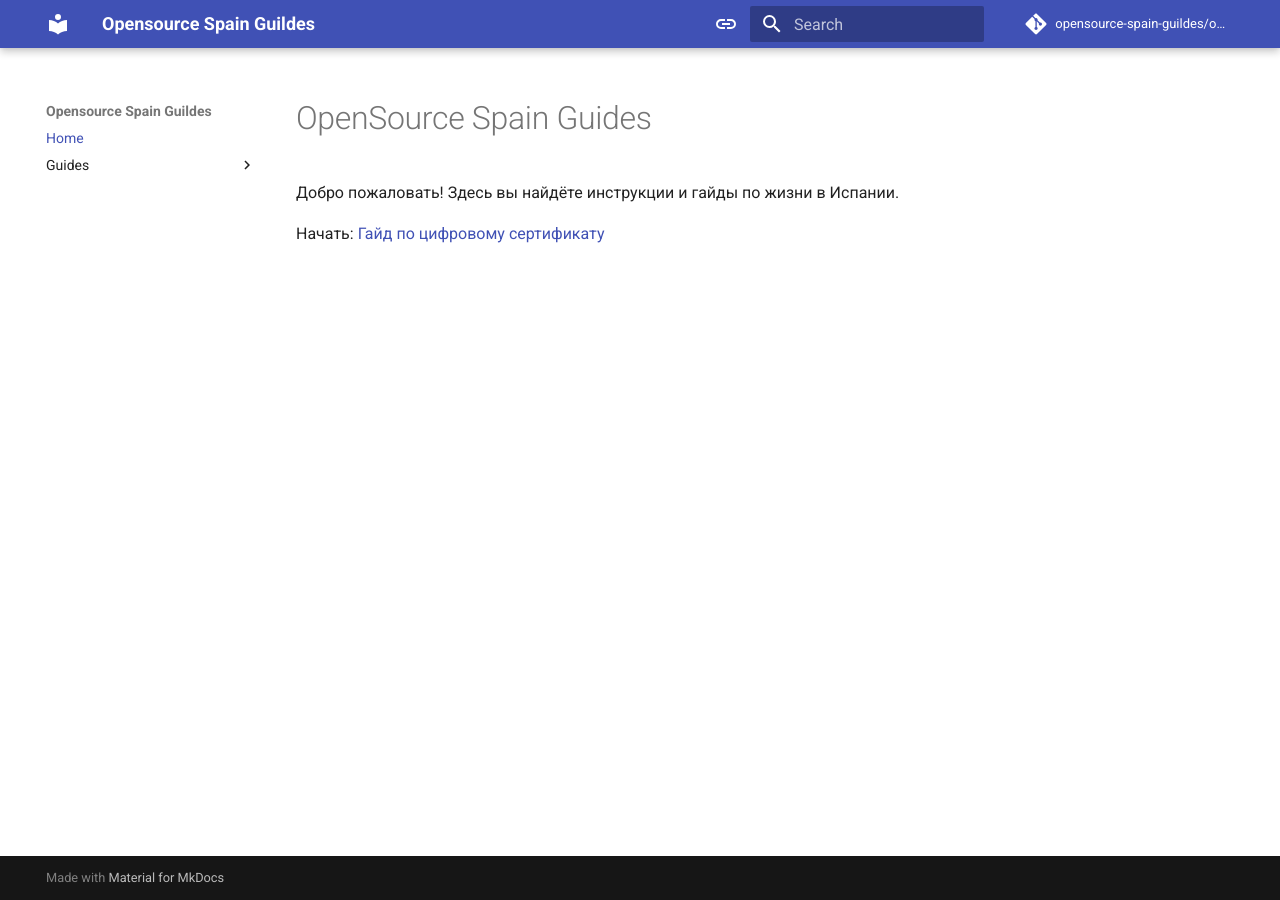
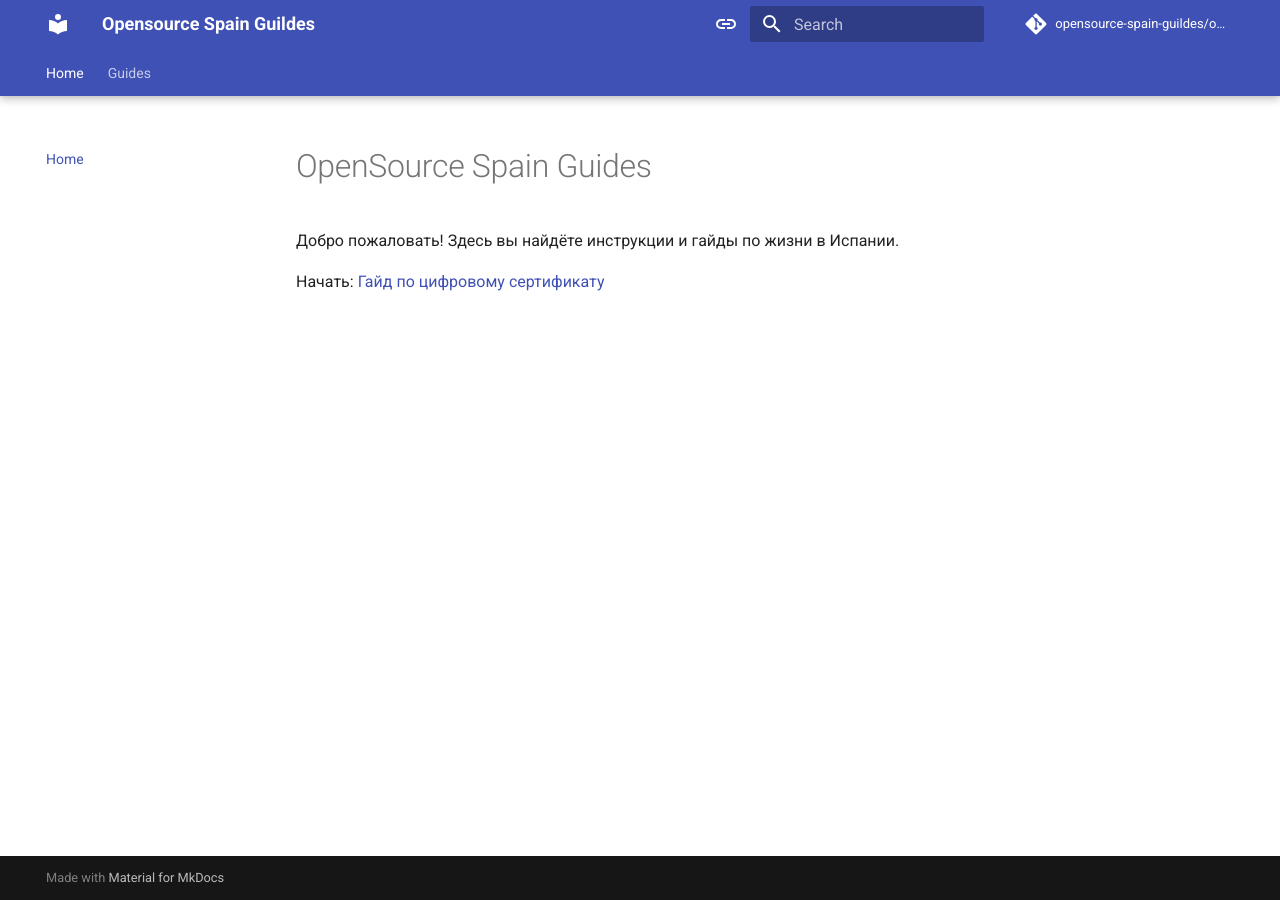
Before and after one commit to opensource-spain-guides/osg-site, an MkDocs documentation site: the page built from docs/index.md, in a window 1280 px wide. Built offline with MkDocs 1.6.1 and Material for MkDocs 9.7.7, drawn with Linux system fonts in a browser that asks for light colours; comment, search, counter and statistics services are not loaded.

Commit message:
Modify theme config

```diff
--- a/mkdocs.yml
+++ b/mkdocs.yml
@@ -12,6 +12,12 @@ repo_url: https://github.com/opensource-spain-guides/osg-site
 theme:
   name: material
   custom_dir: overrides
+  features:
+    - navigation.expand
+    - navigation.path
+    - navigation.tabs
+    - navigation.tabs.sticky
+    - navigation.top
   palette:
     - media: "(prefers-color-scheme)"
       toggle:
```
